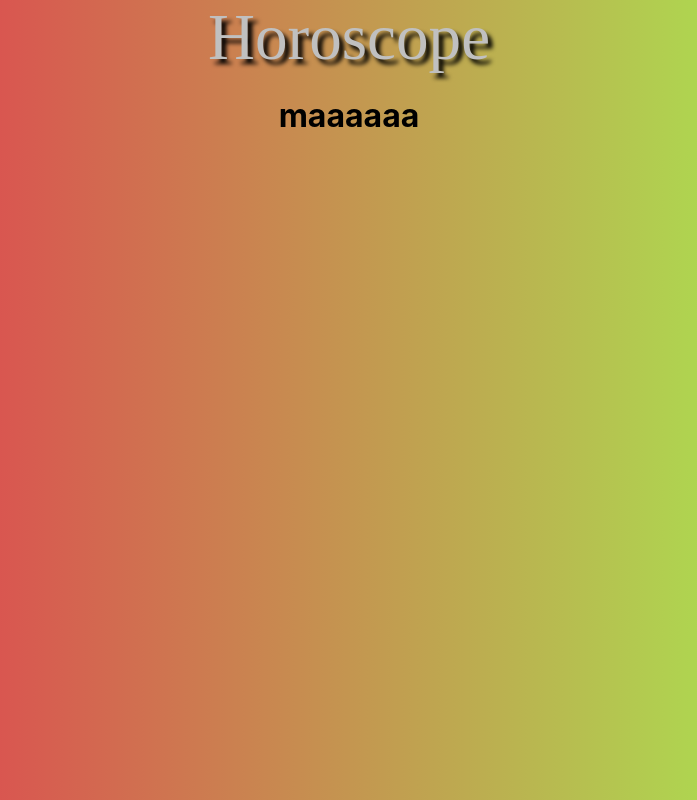
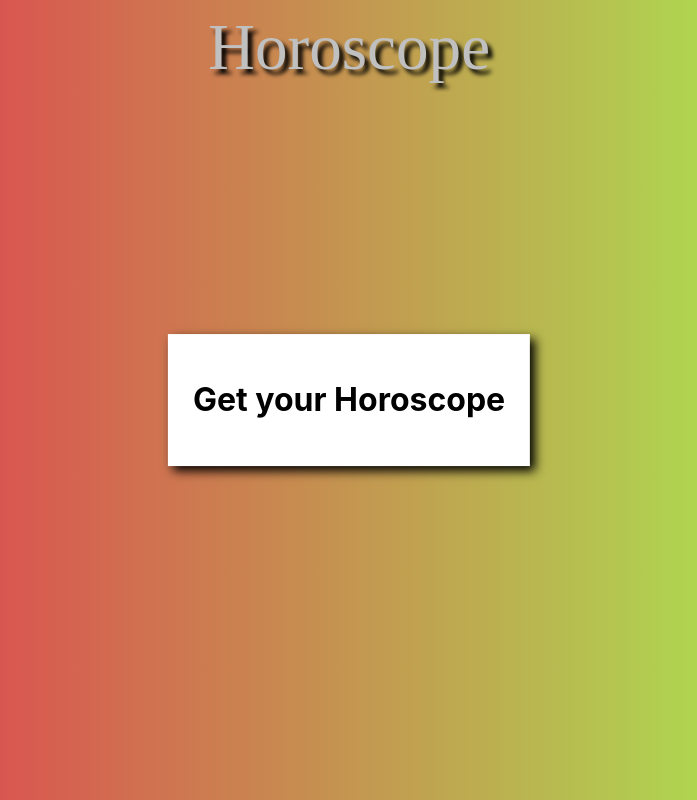
Before and after one commit to silver-47/horoscope, a React (Create React App) app: page / in a window 1280 px wide. Shown: the whole page, without its empty margins (291-988 px from the left). Built offline with nearby package versions, Linux system fonts and the light colour scheme; a web font is replaced by a local one.

Commit message:
added flexbox

```diff
--- a/src/App.css
+++ b/src/App.css
@@ -8,4 +8,5 @@
 	font-size: 04.07rem;
 	color: silver;
 	text-shadow: 4.7px 4.7px 4.7px black;
+	padding: 10px;
 }
--- a/src/App.js
+++ b/src/App.js
@@ -3,6 +3,15 @@ import Form from './Form'
 import './App.css';
 
 class App extends React.Component {
+  constructor()
+  {
+    super();
+    this.state = {
+      'Name': '',
+      'Sign': ''
+    }
+  }
+
   render() {
     return (
       <div className="App">
--- /dev/null
+++ b/src/Form.css
@@ -0,0 +1,13 @@
+.container {
+	display: flex;
+	flex-wrap: wrap;
+	background: white;
+	box-shadow: 5px 5px 10px black;
+	padding: 25px;
+	justify-content: center;
+	position: absolute;
+	margin: auto;
+	left: 50%;
+	top: 50%;
+	transform: translate(-50%, -50%);
+}
--- a/src/Form.js
+++ b/src/Form.js
@@ -1,8 +1,11 @@
 import React from 'react';
+import './Form.css'
 
 const Form = () =>{
 	return (
-		<h1>maaaaaa</h1>
+		<div class='container'>
+			<h1>Get your Horoscope</h1>
+		</div>
 	);
 }
 
```
